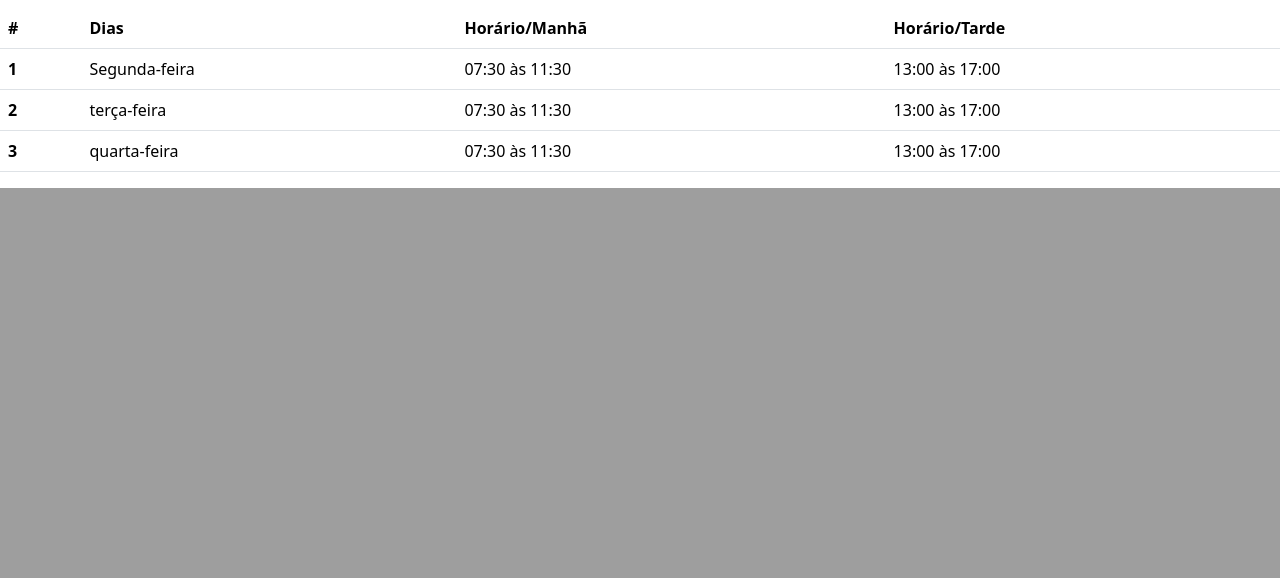
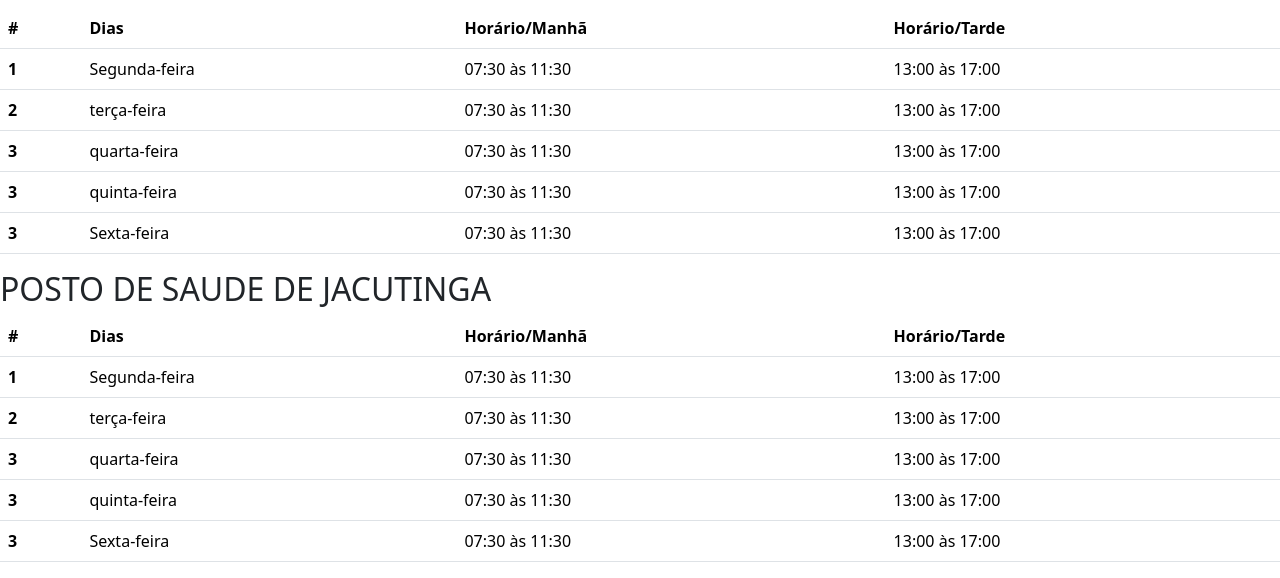
Before and after one commit to mahobold/projeto_integrador_sus, a PHP site: page /postao.php in a window 1280 px wide. Shown: the part 1436-2014 px from the top of the page. Before the commit the page ends 1624 px from the top, so only its background shows below. Run offline with PHP 8.4, Linux system fonts and the light colour scheme.

Commit message:
Branch luiz

```diff
--- a/postao.php
+++ b/postao.php
@@ -68,9 +68,65 @@
       <td>07:30 às 11:30</td>
       <td>13:00 às 17:00</td>
     </tr>
+    <tr>
+      <th scope="row">3</th>
+      <td>quinta-feira</td>
+      <td>07:30 às 11:30</td>
+      <td>13:00 às 17:00</td>
+    </tr>
+    <tr>
+      <th scope="row">3</th>
+      <td>Sexta-feira</td>
+      <td>07:30 às 11:30</td>
+      <td>13:00 às 17:00</td>
+    </tr>
   </tbody>
 </table>
 
+<h2>POSTO DE SAUDE DE JACUTINGA</h2>
+
+<table class="table">
+  <thead>
+    <tr>
+      <th scope="col">#</th>
+      <th scope="col">Dias</th>
+      <th scope="col">Horário/Manhã</th>
+      <th scope="col">Horário/Tarde</th>
+    </tr>
+  </thead>
+  <tbody>
+    <tr>
+      <th scope="row">1</th>
+      <td>Segunda-feira</td>    <!--colocar a tabela menor-->
+      <td>07:30 às 11:30</td>
+      <td>13:00 às 17:00</td>
+    </tr>
+    <tr>
+      <th scope="row">2</th>
+      <td>terça-feira</td>
+      <td>07:30 às 11:30</td>
+      <td>13:00 às 17:00</td>
+    </tr>
+    <tr>
+      <th scope="row">3</th>
+      <td>quarta-feira</td>
+      <td>07:30 às 11:30</td>
+      <td>13:00 às 17:00</td>
+    </tr>
+    <tr>
+      <th scope="row">3</th>
+      <td>quinta-feira</td>
+      <td>07:30 às 11:30</td>
+      <td>13:00 às 17:00</td>
+    </tr>
+    <tr>
+      <th scope="row">3</th>
+      <td>Sexta-feira</td>
+      <td>07:30 às 11:30</td>
+      <td>13:00 às 17:00</td>
+    </tr>
+  </tbody>
+</table>
 
 </body>
 <script src="https://cdn.jsdelivr.net/npm/bootstrap@5.3.0-alpha2/dist/js/bootstrap.bundle.min.js" integrity="sha384-qKXV1j0HvMUeCBQ+QVp7JcfGl760yU08IQ+GpUo5hlbpg51QRiuqHAJz8+BrxE/N" crossorigin="anonymous"></script>
```
